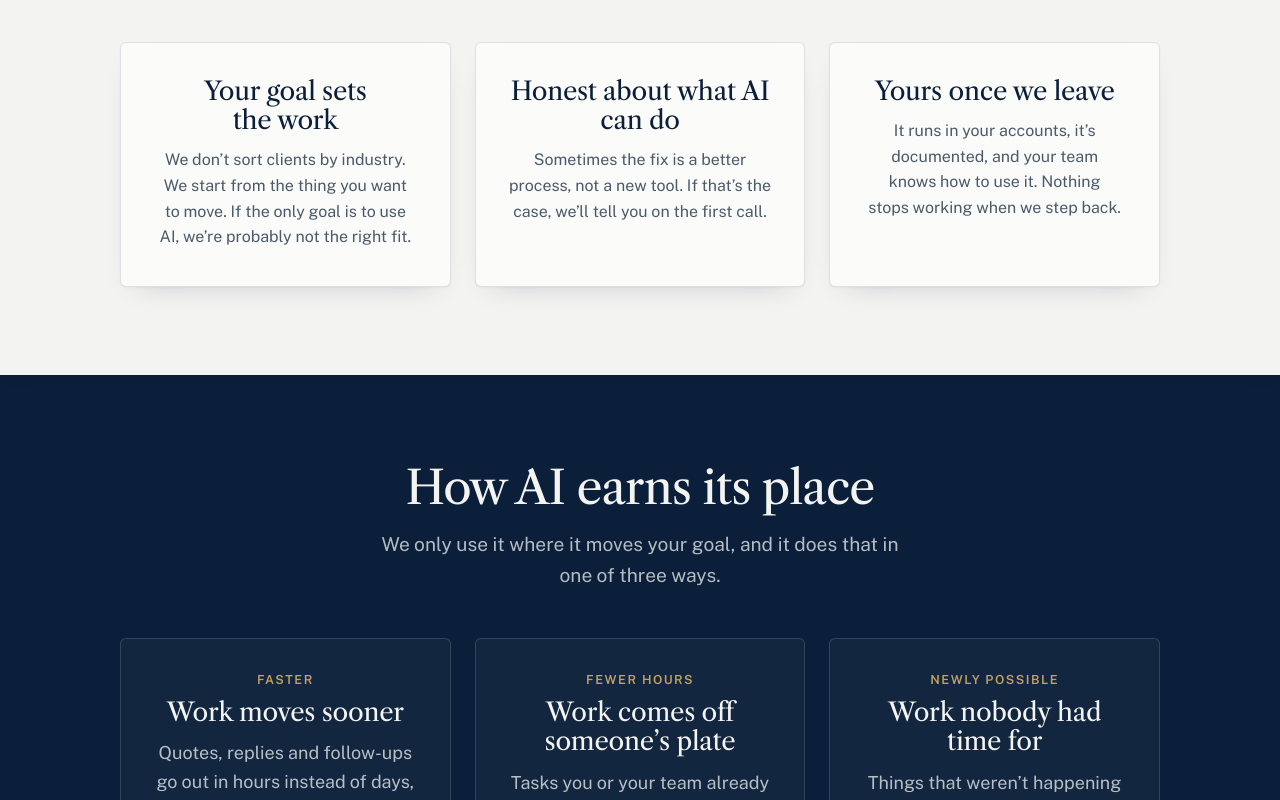
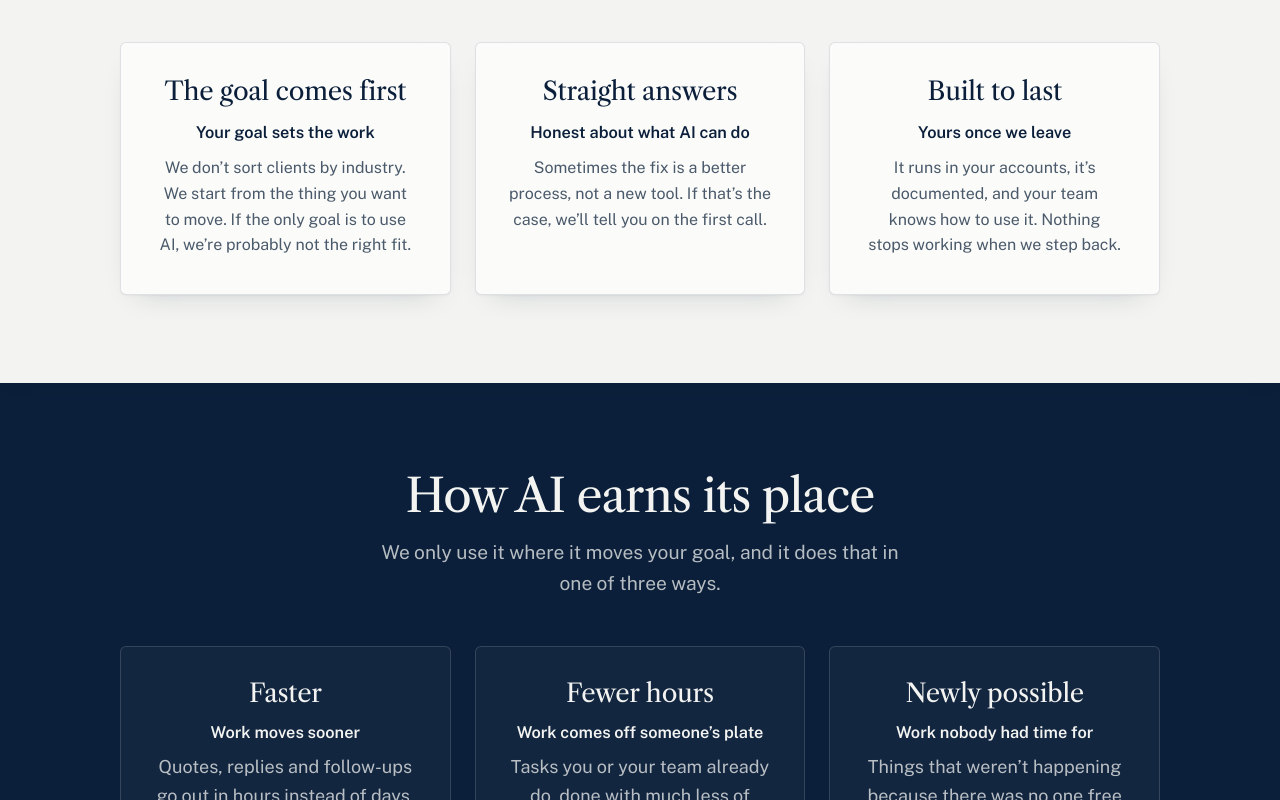
Before and after one commit to mweir1919/mpw-consulting, a Next.js app: page /about in a window 1280 px wide. Shown: the part 800-1600 px from the top of the page. Built offline with nearby package versions, Linux system fonts and the light colour scheme; no server answers.

Commit message:
About: value titles with lead-in headings on both card rows
Co-Authored-By: Claude Opus 5.5 (1M context) <noreply@anthropic.com>
Claude-Session: https://claude.ai/code/session_018RBAcxvLJZuWodPYBYhqWh

```diff
--- a/app/about/page.tsx
+++ b/app/about/page.tsx
@@ -13,14 +13,17 @@ export const metadata: Metadata = {
 
 const beliefs = [
   {
+    tag: "The goal comes first",
     name: "Your goal sets the work",
     line: "We don’t sort clients by industry. We start from the thing you want to move. If the only goal is to use AI, we’re probably not the right fit.",
   },
   {
+    tag: "Straight answers",
     name: "Honest about what AI can do",
     line: "Sometimes the fix is a better process, not a new tool. If that’s the case, we’ll tell you on the first call.",
   },
   {
+    tag: "Built to last",
     name: "Yours once we leave",
     line: "It runs in your accounts, it’s documented, and your team knows how to use it. Nothing stops working when we step back.",
   },
@@ -78,7 +81,8 @@ export default function AboutPage() {
           <ul className="hm-examples hm-cards">
             {beliefs.map((b, i) => (
               <li key={b.name} data-reveal style={{ "--i": i } as React.CSSProperties}>
-                <h3>{b.name}</h3>
+                <h3>{b.tag}</h3>
+                <p className="hm-card-lead">{b.name}</p>
                 <p>{b.line}</p>
               </li>
             ))}
@@ -96,8 +100,8 @@ export default function AboutPage() {
             {uses.map((u, i) => (
               <li key={u.name} className="hm-stage" data-reveal style={{ "--i": i } as React.CSSProperties}>
                 <div className="hm-stage-card">
-                  <span className="hm-eyebrow">{u.tag}</span>
-                  <h3>{u.name}</h3>
+                  <h3>{u.tag}</h3>
+                  <p className="hm-card-lead">{u.name}</p>
                   <p>{u.line}</p>
                 </div>
               </li>
--- a/app/home.css
+++ b/app/home.css
@@ -212,6 +212,12 @@
 .hm-cards h3 { font-size: clamp(1.4rem, 1.2rem + 0.5vw, 1.7rem); letter-spacing: -0.01em; color: var(--navy); margin-top: -0.1rem; }
 .hm .hm-cards p { font-family: var(--font-sans); font-size: 1rem; line-height: 1.6; color: var(--muted); max-width: 30ch; }
 .hm-stages-plain::before { display: none; }
+/* about cards: the value is the title, then a short lead-in above the text */
+.hm .hm-card-lead, .hm .hm-cards .hm-card-lead { font: 600 1.02rem/1.4 var(--font-sans); letter-spacing: 0; max-width: 28ch; margin-top: 0.15rem; }
+.hm-cards .hm-card-lead { color: var(--navy) !important; }
+.hm-stages-plain .hm-card-lead { color: var(--hm-ink) !important; }
+.hm-stages-plain .hm-stage { align-content: stretch; }
+.hm-stages-plain .hm-stage-card { gap: 0.6rem; }
 
 @media (max-width: 860px) {
   .hm-tabs { flex-wrap: nowrap; justify-content: flex-start; overflow-x: auto; scrollbar-width: none; margin-inline: calc(-1 * var(--gutter)); padding-inline: var(--gutter); padding-block: 4px; }
```
